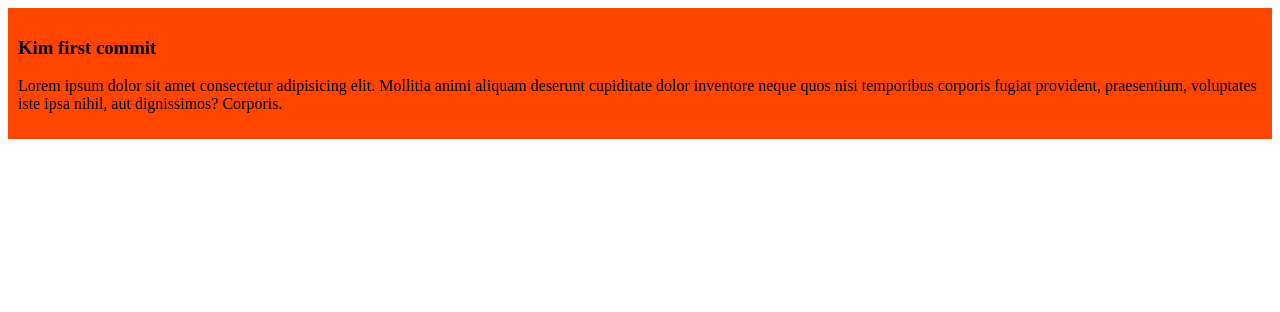
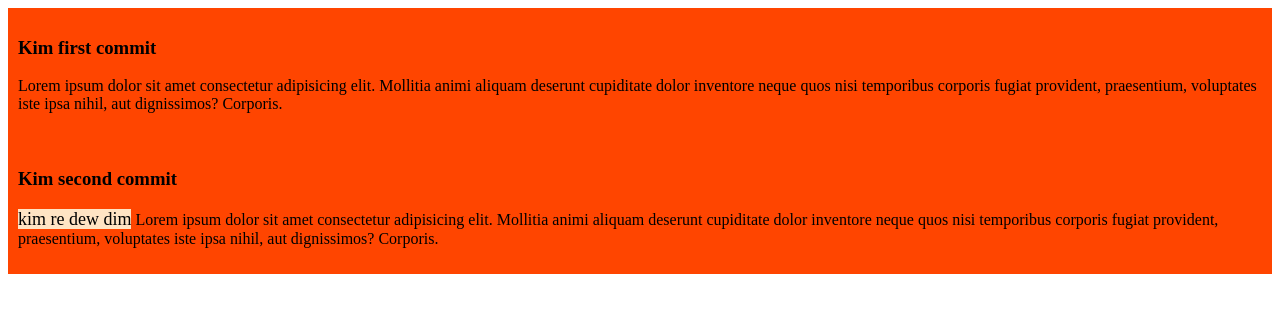
Before and after one commit to Burhanulislam/git-repo-1, a plain HTML site: page index.html in a window 1280 px wide. Drawn offline with Linux system fonts and the light colour scheme.

Commit message:
kim second commit

```diff
--- a/index.html
+++ b/index.html
@@ -11,5 +11,9 @@
         <h3>Kim first commit</h3>
         <p>Lorem ipsum dolor sit amet consectetur adipisicing elit. Mollitia animi aliquam deserunt cupiditate dolor inventore neque quos nisi temporibus corporis fugiat provident, praesentium, voluptates iste ipsa nihil, aut dignissimos? Corporis.</p>
     </div>
+    <div>
+        <h3>Kim second commit</h3>
+        <p> <span id="kim">kim re dew dim</span> Lorem ipsum dolor sit amet consectetur adipisicing elit. Mollitia animi aliquam deserunt cupiditate dolor inventore neque quos nisi temporibus corporis fugiat provident, praesentium, voluptates iste ipsa nihil, aut dignissimos? Corporis.</p>
+    </div>
 </body>
 </html>
--- a/styles/style.css
+++ b/styles/style.css
@@ -1,4 +1,9 @@
 div {
     background-color: orangered;
     padding: 10px;
+
 }
+#kim {
+    font-size: large;
+    background-color: bisque;
+}
```
